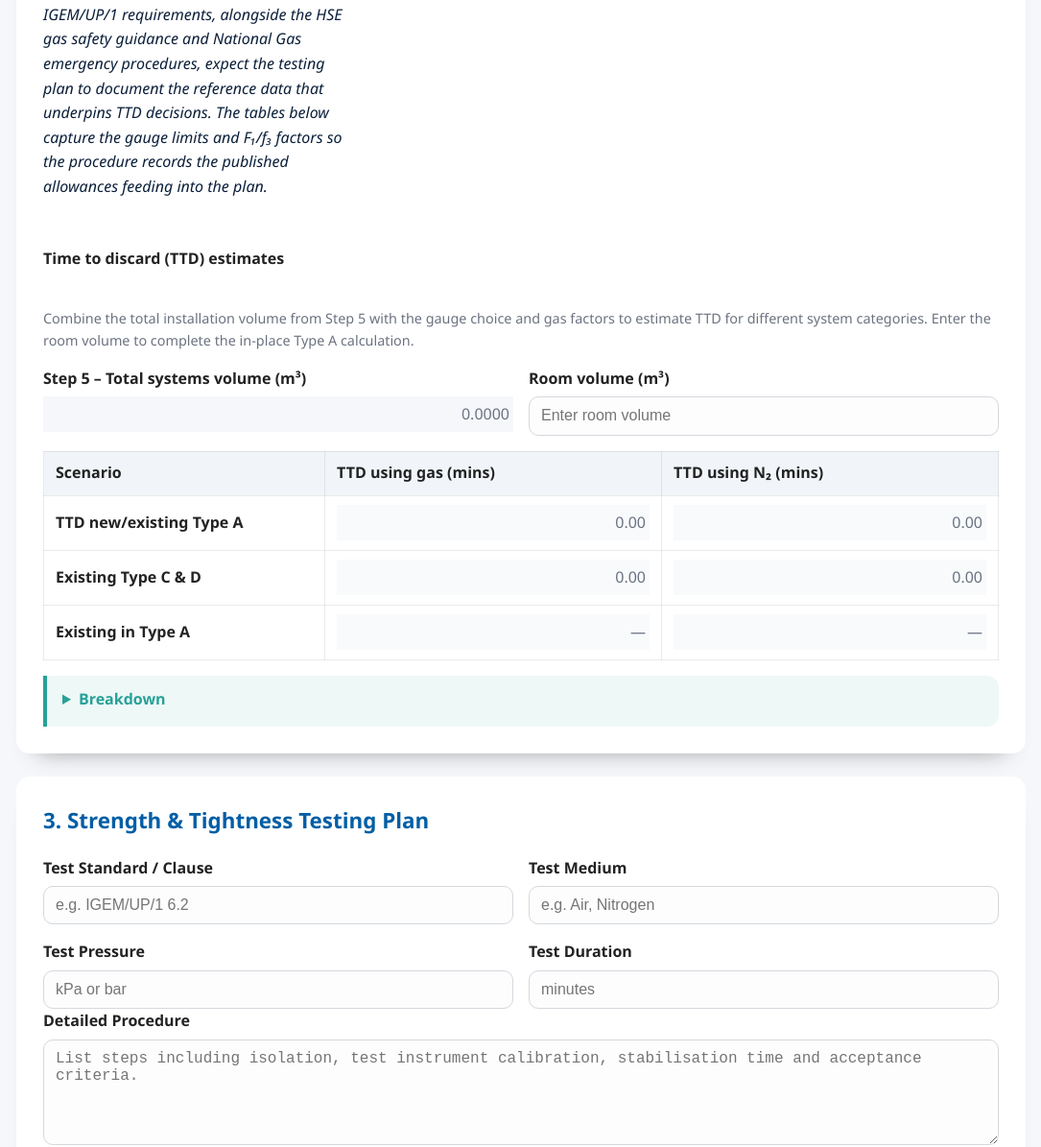
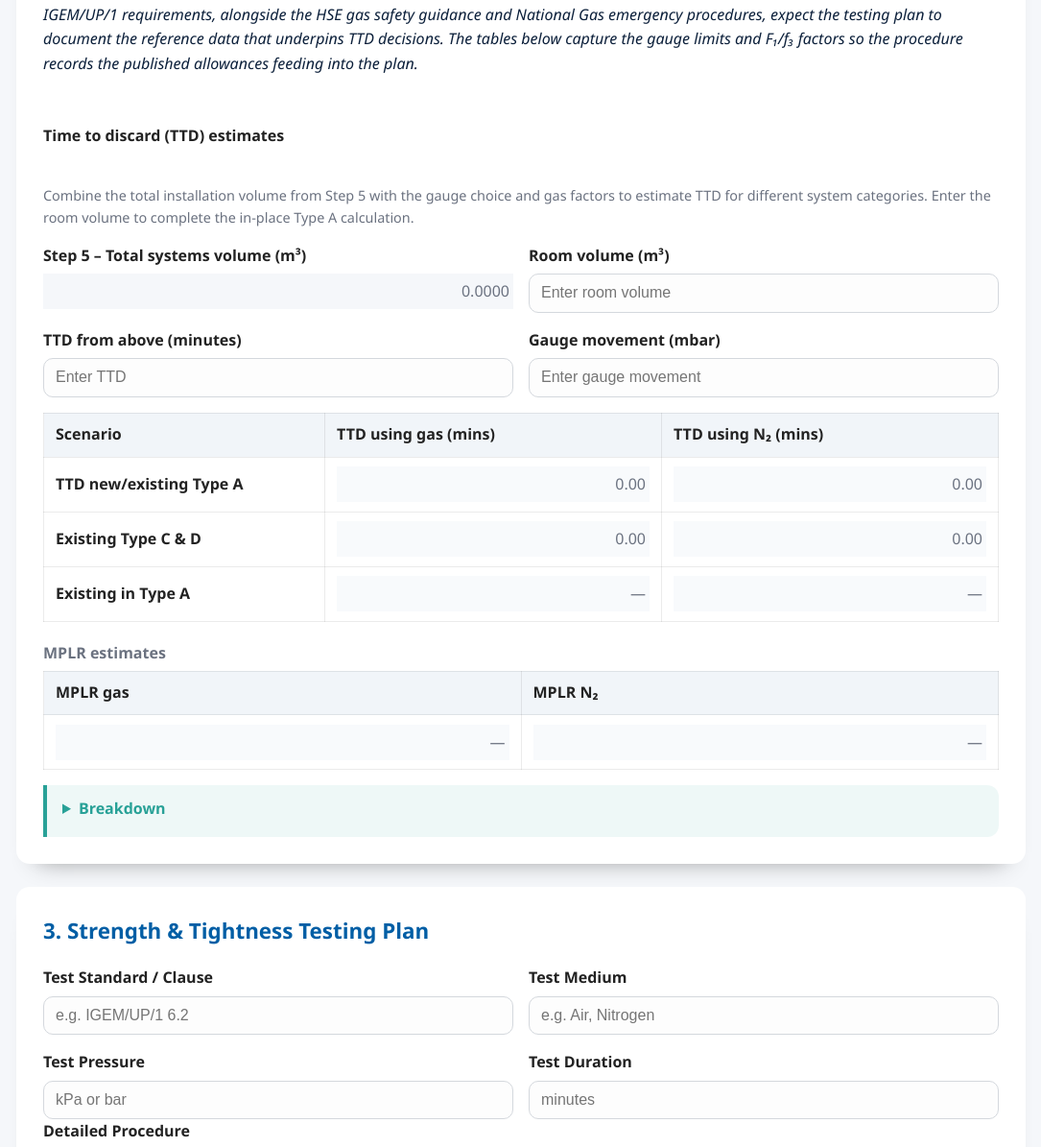
Before and after one commit to grimwiz/igem_up1, a plain HTML site: page index.html in a window 1280 px wide. Shown: the part 2559-3754 px from the top of the page at 96% size, without its empty margins (97-1182 px from the left). Drawn offline with Linux system fonts and the light colour scheme.

Commit message:
Add MPLR inputs and calculations

```diff
--- a/app.js
+++ b/app.js
@@ -210,6 +210,10 @@ const updateTtdCalculations = () => {
   const step5Source = document.getElementById('calculated-system-volume');
   const step5Display = document.getElementById('ttd-step5');
   const roomVolumeInput = document.getElementById('ttd-room-volume');
+  const ttdFromAboveInput = document.getElementById('ttd-from-above');
+  const gaugeMovementInput = document.getElementById('gauge-movement');
+  const f3GasInput = document.getElementById('operating-factor-f3-gas');
+  const f3N2Input = document.getElementById('operating-factor-f3-n2');
   const outputs = {
     gasTypeA: document.getElementById('ttd-gas-type-a'),
     gasTypeCD: document.getElementById('ttd-gas-type-cd'),
@@ -217,6 +221,10 @@ const updateTtdCalculations = () => {
     n2TypeA: document.getElementById('ttd-n2-type-a'),
     n2TypeCD: document.getElementById('ttd-n2-type-cd'),
     n2TypeAIn: document.getElementById('ttd-n2-type-a-in')
+  };
+  const mplrOutputs = {
+    gas: document.getElementById('mplr-gas'),
+    n2: document.getElementById('mplr-n2')
   };
 
   if (!step5Display || !roomVolumeInput) {
@@ -267,6 +275,37 @@ const updateTtdCalculations = () => {
   setOutput(outputs.n2TypeCD, existingCdN2);
   setOutput(outputs.gasTypeAIn, inTypeAGas);
   setOutput(outputs.n2TypeAIn, inTypeAN2);
+
+  const totalVolume = step5Value;
+  const gaugeMovement = readNumber(gaugeMovementInput);
+  const ttdFromAbove = readNumber(ttdFromAboveInput);
+  const f3GasValue = readNumber(f3GasInput);
+  const f3N2Value = readNumber(f3N2Input);
+
+  const calculateMplr = (f3Value) => {
+    if (
+      !Number.isFinite(totalVolume) ||
+      !Number.isFinite(gaugeMovement) ||
+      !Number.isFinite(ttdFromAbove) ||
+      !Number.isFinite(f3Value) ||
+      ttdFromAbove <= 0
+    ) {
+      return Number.NaN;
+    }
+    return (totalVolume * gaugeMovement * f3Value) / ttdFromAbove;
+  };
+
+  const formatMplrValue = (value) => (Number.isFinite(value) ? formatNumber(value, 3) : '—');
+
+  const mplrGasValue = calculateMplr(f3GasValue);
+  const mplrN2Value = calculateMplr(f3N2Value);
+
+  if (mplrOutputs.gas) {
+    updateReadOnlyInput(mplrOutputs.gas, formatMplrValue(mplrGasValue));
+  }
+  if (mplrOutputs.n2) {
+    updateReadOnlyInput(mplrOutputs.n2, formatMplrValue(mplrN2Value));
+  }
 
   const breakdownBody = document.getElementById('ttd-breakdown-body');
   if (breakdownBody) {
@@ -1087,6 +1126,8 @@ function initialisePurgeHelpers() {
   const gaugeGrmInput = document.getElementById('gauge-grm');
   const gaugeTtdInput = document.getElementById('gauge-ttd-max');
   const roomVolumeInput = document.getElementById('ttd-room-volume');
+  const ttdFromAboveInput = document.getElementById('ttd-from-above');
+  const gaugeMovementInput = document.getElementById('gauge-movement');
 
   const ensureGasSelectOptions = (select) => {
     if (!select) return;
@@ -1256,6 +1297,14 @@ function initialisePurgeHelpers() {
 
   if (roomVolumeInput) {
     roomVolumeInput.addEventListener('input', updateTtdCalculations);
+  }
+
+  if (ttdFromAboveInput) {
+    ttdFromAboveInput.addEventListener('input', updateTtdCalculations);
+  }
+
+  if (gaugeMovementInput) {
+    gaugeMovementInput.addEventListener('input', updateTtdCalculations);
   }
 
   document.addEventListener('procedure-data-updated', updateTtdCalculations);
--- a/index.html
+++ b/index.html
@@ -334,6 +334,14 @@
                 <label for="ttd-room-volume">Room volume (m³)</label>
                 <input id="ttd-room-volume" type="number" min="0" step="0.01" placeholder="Enter room volume" />
               </div>
+              <div>
+                <label for="ttd-from-above">TTD from above (minutes)</label>
+                <input id="ttd-from-above" type="number" min="0" step="0.01" placeholder="Enter TTD" />
+              </div>
+              <div>
+                <label for="gauge-movement">Gauge movement (mbar)</label>
+                <input id="gauge-movement" type="number" min="0" step="0.01" placeholder="Enter gauge movement" />
+              </div>
             </div>
             <table class="ttd-table">
               <thead>
@@ -369,6 +377,39 @@
                   </td>
                   <td>
                     <input id="ttd-n2-type-a-in" type="text" class="numeric-readonly" readonly placeholder="Auto" />
+                  </td>
+                </tr>
+              </tbody>
+            </table>
+            <table class="ttd-table mplr-table">
+              <caption>MPLR estimates</caption>
+              <thead>
+                <tr>
+                  <th scope="col" class="numeric">MPLR gas</th>
+                  <th scope="col" class="numeric">MPLR N₂</th>
+                </tr>
+              </thead>
+              <tbody>
+                <tr>
+                  <td class="numeric">
+                    <input
+                      id="mplr-gas"
+                      type="text"
+                      class="numeric-readonly"
+                      readonly
+                      placeholder="Auto"
+                      aria-label="Calculated MPLR using gas"
+                    />
+                  </td>
+                  <td class="numeric">
+                    <input
+                      id="mplr-n2"
+                      type="text"
+                      class="numeric-readonly"
+                      readonly
+                      placeholder="Auto"
+                      aria-label="Calculated MPLR using nitrogen"
+                    />
                   </td>
                 </tr>
               </tbody>
@@ -464,8 +505,6 @@
           <input id="purge-medium" type="text" placeholder="e.g. Nitrogen" />
         </div>
       </div>
-      <label for="purge-calculations">Purge Volume Calculations</label>
-      <textarea id="purge-calculations" placeholder="Include pipe volume, purge factor, flow rate and total purge time."></textarea>
       <label for="purge-steps">Step-by-Step Instructions</label>
       <textarea id="purge-steps" placeholder="Pre-purge checks, purge sequence, confirmation of gas-free atmosphere, recommissioning."></textarea>
     </section>
--- a/styles.css
+++ b/styles.css
@@ -308,6 +308,10 @@ details summary {
   color: #0b1f3a;
 }
 
+.test-setup-preview .table-context {
+  grid-column: 1 / -1;
+}
+
 .version-info {
   margin-top: 1.5rem;
   padding: 1rem 1.2rem;
@@ -547,34 +551,53 @@ input.numeric-readonly:focus {
   }
 }
 
-.ttd-table {
+.ttd-table,
+.mplr-table {
   width: 100%;
   border-collapse: collapse;
 }
 
 .ttd-table th,
-.ttd-table td {
+.ttd-table td,
+.mplr-table th,
+.mplr-table td {
   padding: 0.6rem 0.75rem;
   border: 1px solid rgba(0, 0, 0, 0.08);
   text-align: left;
   vertical-align: middle;
 }
 
-.ttd-table thead th {
+.ttd-table thead th,
+.mplr-table thead th {
   background: #f1f5f9;
   font-weight: 600;
 }
 
-.ttd-table th {
+.ttd-table th,
+.mplr-table th {
   font-weight: 600;
 }
 
-.ttd-table td.numeric {
+.ttd-table td.numeric,
+.mplr-table td.numeric {
   text-align: right;
 }
 
-.ttd-table input.numeric-readonly {
+.ttd-table input.numeric-readonly,
+.mplr-table input.numeric-readonly {
   background: #f8fafc;
+}
+
+.mplr-table {
+  margin-top: 0.25rem;
+}
+
+.mplr-table caption {
+  caption-side: top;
+  text-align: left;
+  font-weight: 600;
+  color: var(--muted);
+  padding-bottom: 0.35rem;
 }
 
 .ttd-breakdown-table td.numeric,
```
